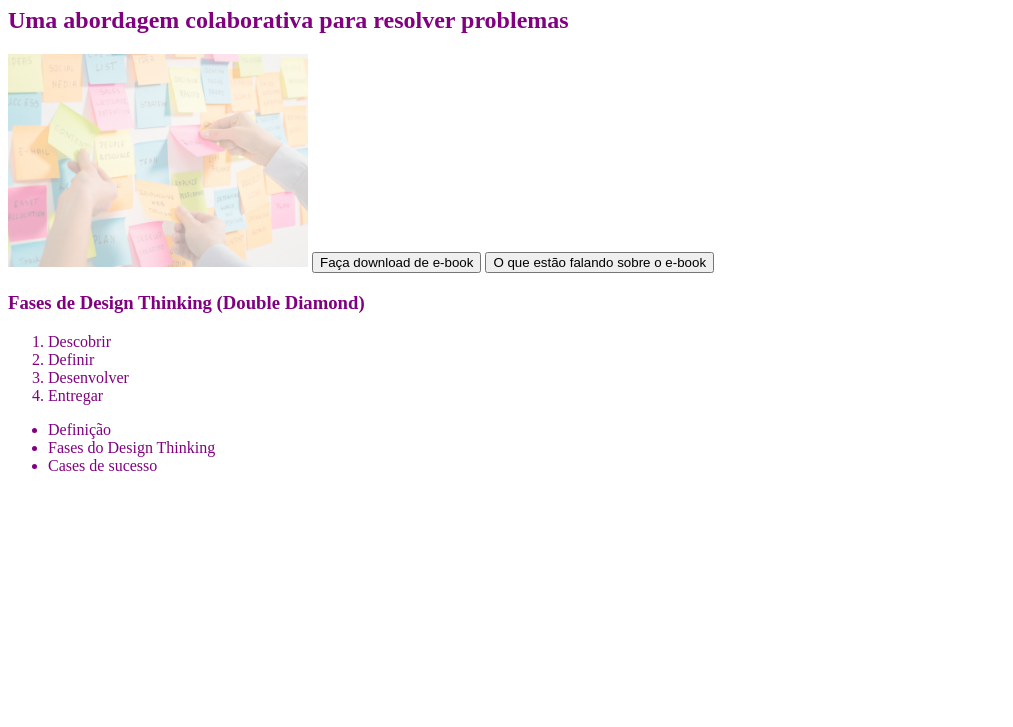
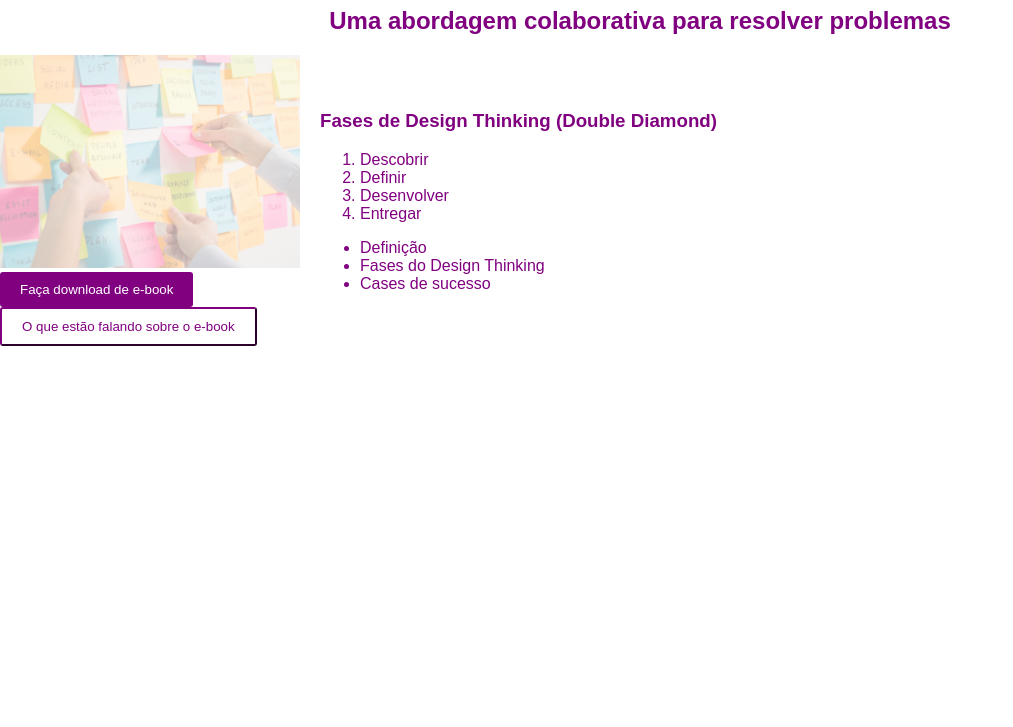
Before and after one commit to RaquelCastellani/Teste-Front, a plain HTML site: page Exercicio 3/index.html in a window 1280 px wide. Shown: the part 73-800 px from the top of the page, without its empty margins (0-1013 px from the left). Drawn offline with Linux system fonts and the light colour scheme.

Commit message:
começando ajustar

```diff
--- a/Exercicio 1/style.css
+++ b/Exercicio 1/style.css
@@ -17,7 +17,6 @@ p {
 .btn {
     padding: 10px 20px;
     border-radius: 3px;
-
 }
 
 .primary {
--- a/Exercicio 3/index.html
+++ b/Exercicio 3/index.html
@@ -10,11 +10,16 @@
 </head>
 
 <body>
+
     <h1>Design Thinking</h1>
     <h2>Uma abordagem colaborativa para resolver problemas</h2>
+    <div class="conteudo">
+        <div class="imagem">
             <img src="./img/bg.png">
-    <button class="btn 1">Faça download de e-book</button>
-    <button class="btn 2">O que estão falando sobre o e-book</button>
+            <button class="btn primary">Faça download de e-book</button>
+            <button class="btn secondary">O que estão falando sobre o e-book</button>
+        </div>
+        <div class="listas">
             <h3>Fases de Design Thinking (Double Diamond)</h3>
             <ol>
                 <li>Descobrir</li>
@@ -22,12 +27,13 @@
                 <li>Desenvolver</li>
                 <li>Entregar</li>
             </ol>
-
             <ul>
                 <li>Definição</li>
                 <li>Fases do Design Thinking</li>
                 <li>Cases de sucesso</li>
             </ul>
+        </div>
+    </div>
 </body>
 
 </html>
--- a/Exercicio 3/style.css
+++ b/Exercicio 3/style.css
@@ -1,8 +1,41 @@
 body {
     color: purple;
-    max-height: 100vh;
+    margin: 0;
+    font-family: Arial, Helvetica, sans-serif;
 }
 
 img {
     max-width: 300px;
 }
+
+.btn {
+    padding: 10px 20px;
+    border-radius: 3px;
+}
+
+.primary {
+    background-color: purple;
+    color: white;
+    border: 0;
+}
+
+.secondary {
+    color: purple;
+    border-color: purple;
+    background-color: white;
+}
+
+h1,
+h2 {
+    text-align: center;
+}
+
+.conteudo {
+    display: flex;
+    gap: 20px;
+    align-items: center;
+}
+
+.imagem {
+    max-width: 300px;
+}
```
Lines whose indentation alone changed are shown as unchanged.
